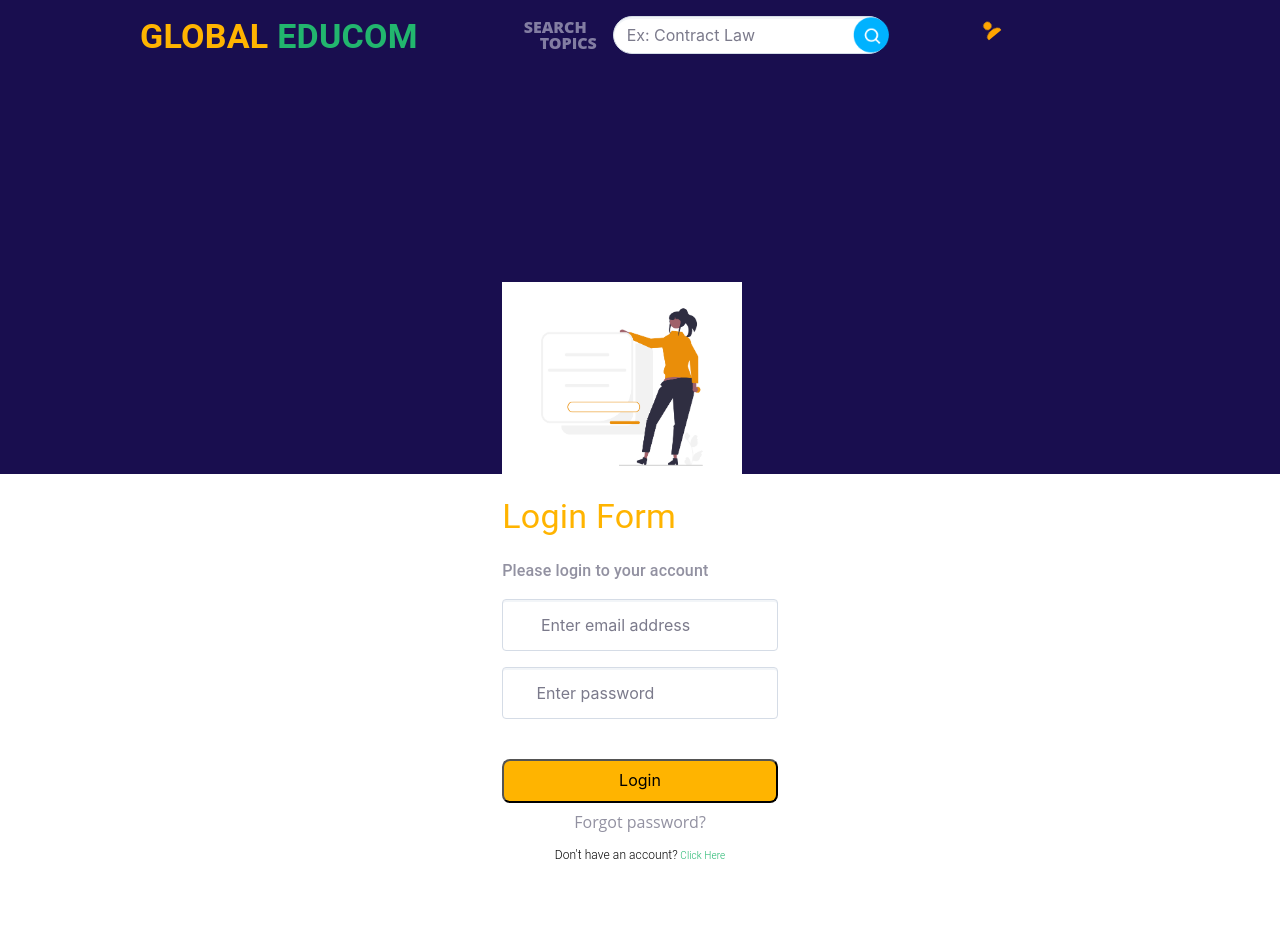
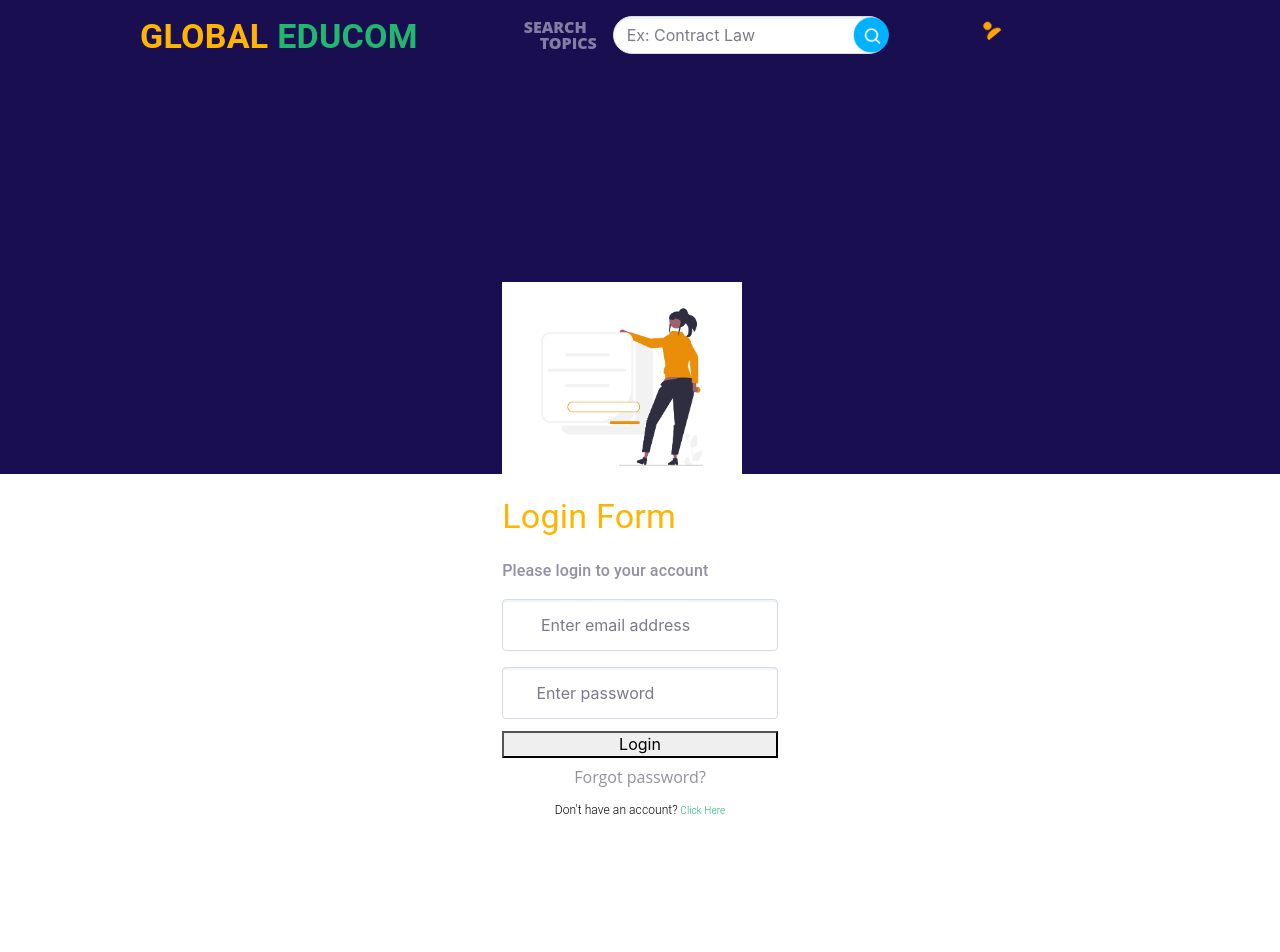
Before and after one commit to oduyemi/globaleducom, a React (Create React App) app: page /login in a window 1280 px wide. Shown: the top 952 px of the page. Built offline with nearby package versions, Linux system fonts and the light colour scheme.

Commit message:
troubleshoot handler

```diff
--- a/src/components/LoginForm.jsx
+++ b/src/components/LoginForm.jsx
@@ -121,9 +121,9 @@ export const LoginForm = () => {
               />
             </div>
             <div className="text-center pt-1 mb-2 pb-1">
-              <Button onClick={handleLoginClick} className="mb-2 w-100" disabled={loading}>
+              <button onClick={handleLoginClick} className="mb-2 w-100" disabled={loading}>
                 {loading ? "Hang on..." : "Login"}
-              </Button>
+              </button>
               <Link className="text-muted" to="#!">
                 Forgot password?
               </Link>
```
